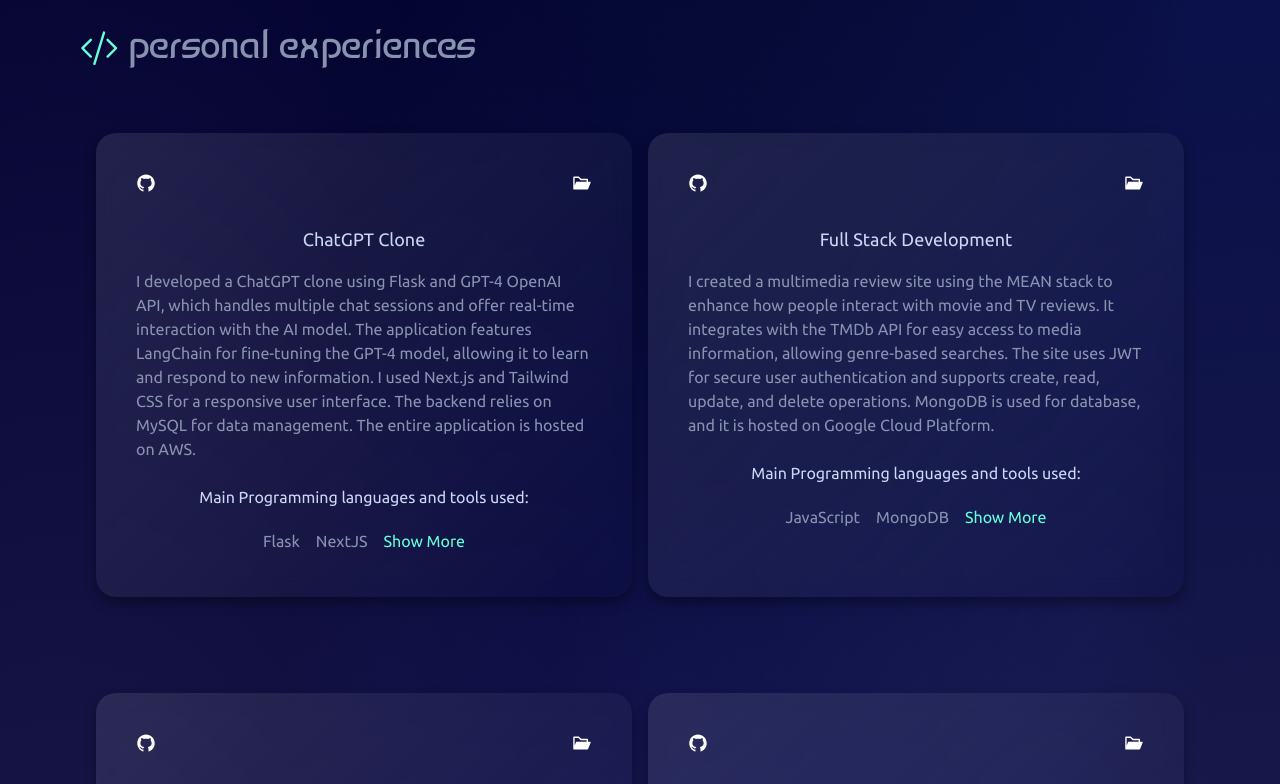
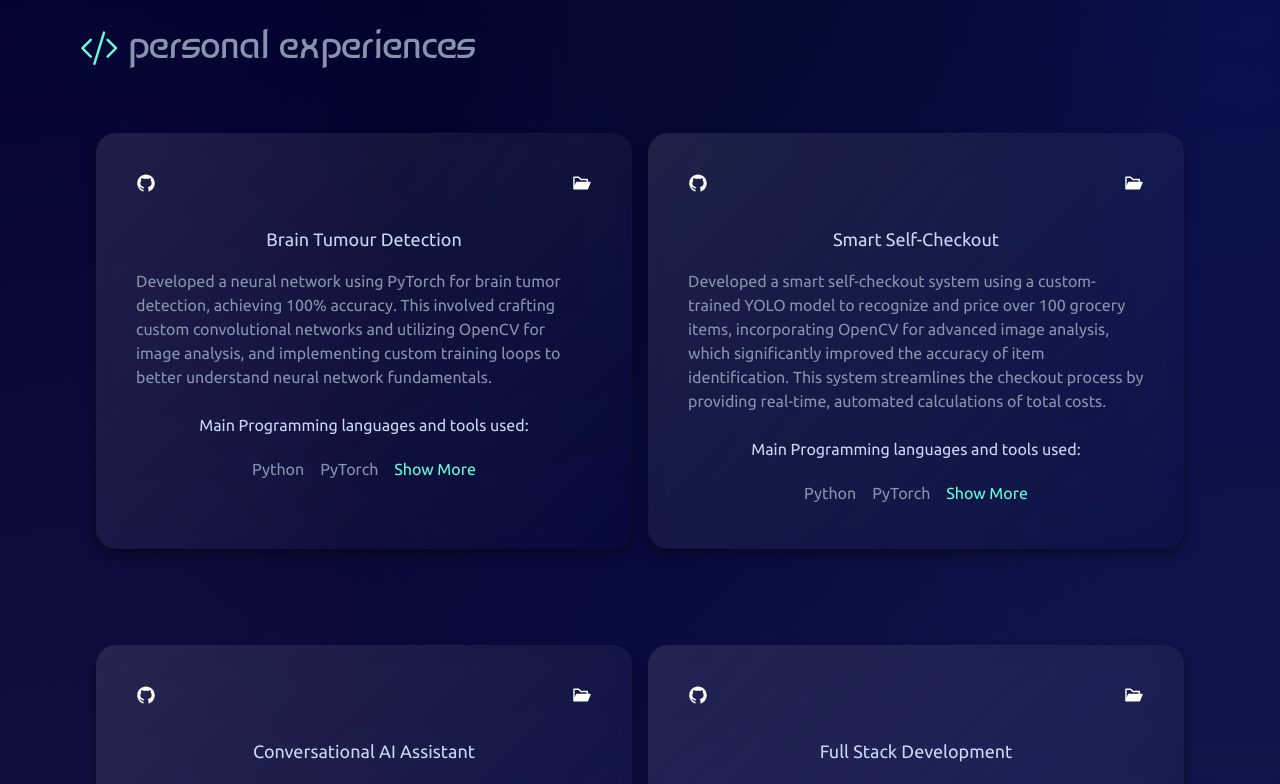
Before and after one commit to gprem09/Portfolio, a Next.js app: page / in a window 1280 px wide. Shown: the part 1460-2244 px from the top of the page. Built offline with nearby package versions, Linux system fonts and the light colour scheme.

Commit message:
updating my website

```diff
--- a/src/app/page.js
+++ b/src/app/page.js
@@ -11,6 +11,8 @@ import { Dialog, Transition } from '@headlessui/react';
 export default function Home() {
   const [scrollProgress, setScrollProgress] = useState(0);
   const [isJumping, setIsJumping] = useState(false);
+  const [isMRIModalOpen, setMRIModalOpen] = useState(false);
+  const [isCheckoutModalOpen, setCheckoutModalOpen] = useState(false);
   const [isCHATGPTModalOpen, setCHATGPTModalOpen] = useState(false);
   const [isFullStackModalOpen, setFullStackModalOpen] = useState(false);
   const [isAngularModalOpen, setAngularModalOpen] = useState(false);
@@ -26,6 +28,23 @@ export default function Home() {
     'Video editing', 'Photo editing', 'VFX',
     'Listen podcast', 'Table tennis', 'Gym'
   ];
+
+  const openMRIModal = () => {
+    setMRIModalOpen(true);
+  };
+
+  const closeMRIModal = () => {
+    setMRIModalOpen(false);
+  };
+
+
+  const openCheckoutModal = () => {
+    setCheckoutModalOpen(true);
+  };
+
+  const closeCheckoutModal = () => {
+    setCheckoutModalOpen(false);
+  };
 
   const openCHATGPTModal = () => {
     setCHATGPTModalOpen(true);
@@ -254,6 +273,117 @@ export default function Home() {
         <h1 className={`fonts project ${!isDarkMode ? 'light-mode-h' : 'textColor'}`}><BsCodeSlash style={{ display: 'inline-block', color: !isDarkMode ? 'rgb(10,25,47)' : '#65FFDA' }} /> personal experiences</h1>
         <div className='grid grid-cols-1 md:grid-cols-2 gap-4 p-4'>
 
+          {/* Brain Tumour */}
+          <div className={`glass p-10 rounded-xl my-10 hover:bg-white hover:bg-opacity-5 transition duration-300 ${!isDarkMode ? 'bg-white' : 'boxColor'}`}>
+            <div className='flex justify-between'>
+              <a href="https://github.com/gprem09/Brain-Tumor-Detection" target="_blank" rel="noopener noreferrer">
+                <AiFillGithub className='text-xl'/>
+              </a>
+              <AiFillFolderOpen className='text-xl'/>
+            </div>
+            <h3 className='text-center text-lg font-medium pt-8 pb-2 titleColor' style={{ color: !isDarkMode ? 'rgb(10,25,47)' : '' }}>
+              Brain Tumour Detection
+            </h3>
+            <p className='py-2 textColor'>
+            Developed a neural network using PyTorch for brain tumor detection, achieving 100% accuracy. This involved crafting custom convolutional networks and utilizing OpenCV for image analysis, and implementing custom training loops to better understand neural network fundamentals.
+            </p>
+            <h4 className='text-center py-4 titleColor' style={{ color: !isDarkMode ? 'rgb(10,25,47)' : '' }}>
+              Main Programming languages and tools used:
+            </h4>
+              <div className='flex justify-center gap-4 textColor'>
+                <p className='py-1'>Python</p>
+                <p className='py-1'>PyTorch</p>
+                <button
+                  className='text-teal-500 hover:text-teal-700 transition duration-300'
+                  onClick={openMRIModal}>
+
+                  <span className={`hidden md:inline ${!isDarkMode ? '' : 'text-custom-cyan'}`} style={{ color: !isDarkMode ? 'rgb(10,25,47)' : '' }}>Show More</span>
+                  <AiOutlineEllipsis className={`text-2xl md:hidden ${!isDarkMode ? '' : 'text-custom-cyan'}`} />
+
+                </button>
+              </div>
+
+
+              <Transition appear show={isMRIModalOpen} as={Fragment}>
+                <Dialog as="div" className="fixed inset-0 z-10 overflow-y-auto" onClose={closeMRIModal}>
+                  <div className="min-h-screen px-4 text-center">
+                    <Dialog.Overlay className="fixed inset-0 bg-black opacity-30" />
+
+                    <span className="inline-block h-screen align-middle" aria-hidden="true">&#8203;</span>
+
+                    <div className="inline-block p-6 my-8 overflow-hidden text-left align-middle transition-all transform bg-custom-gradient shadow-xl rounded-2xl">
+                      <Dialog.Title as="h3" className="text-lg font-medium leading-6 titleColor">
+                        Additional:
+                      </Dialog.Title>
+                      <div className="mt-2 textColor">
+                        <p className='py-1'>OpenCV</p>
+                        <p className='py-1'>Numpy</p>
+                      </div>
+                      <div className="mt-4">
+                        <button type="button" className="text-custom-cyan hover:text-teal-900" style={{ color: !isDarkMode ? 'rgb(10,25,47)' : '' }} onClick={closeMRIModal}>
+                          Close
+                        </button>
+                      </div>
+                    </div>
+                  </div>
+                </Dialog>
+              </Transition>
+          </div>
+
+          {/* Self Checkout */}
+          <div className={`glass p-10 rounded-xl my-10 hover:bg-white hover:bg-opacity-5 transition duration-300 ${!isDarkMode ? 'bg-white' : 'boxColor'}`}>
+            <div className='flex justify-between'>
+              <AiFillGithub className='text-xl'/>
+              <AiFillFolderOpen className='text-xl'/>
+            </div>
+            <h3 className='text-center text-lg font-medium pt-8 pb-2 titleColor' style={{ color: !isDarkMode ? 'rgb(10,25,47)' : '' }}>
+              Smart Self-Checkout
+            </h3>
+            <p className='py-2 textColor'>
+            Developed a smart self-checkout system using a custom-trained YOLO model to recognize and price over 100 grocery items, incorporating OpenCV for advanced image analysis, which significantly improved the accuracy of item identification. This system streamlines the checkout process by providing real-time, automated calculations of total costs.
+            </p>
+            <h4 className='text-center py-4 titleColor' style={{ color: !isDarkMode ? 'rgb(10,25,47)' : '' }}>
+              Main Programming languages and tools used:
+            </h4>
+              <div className='flex justify-center gap-4 textColor'>
+                <p className='py-1'>Python</p>
+                <p className='py-1'>PyTorch</p>
+                <button
+                  className='text-teal-500 hover:text-teal-700 transition duration-300'
+                  onClick={openCheckoutModal}>
+
+                  <span className={`hidden md:inline ${!isDarkMode ? '' : 'text-custom-cyan'}`} style={{ color: !isDarkMode ? 'rgb(10,25,47)' : '' }}>Show More</span>
+                  <AiOutlineEllipsis className={`text-2xl md:hidden ${!isDarkMode ? '' : 'text-custom-cyan'}`} />
+
+                </button>
+              </div>
+
+
+              <Transition appear show={isCheckoutModalOpen} as={Fragment}>
+                <Dialog as="div" className="fixed inset-0 z-10 overflow-y-auto" onClose={closeCheckoutModal}>
+                  <div className="min-h-screen px-4 text-center">
+                    <Dialog.Overlay className="fixed inset-0 bg-black opacity-30" />
+
+                    <span className="inline-block h-screen align-middle" aria-hidden="true">&#8203;</span>
+
+                    <div className="inline-block p-6 my-8 overflow-hidden text-left align-middle transition-all transform bg-custom-gradient shadow-xl rounded-2xl">
+                      <Dialog.Title as="h3" className="text-lg font-medium leading-6 titleColor">
+                        Additional:
+                      </Dialog.Title>
+                      <div className="mt-2 textColor">
+                        <p className='py-1'>OpenCV</p>
+                      </div>
+                      <div className="mt-4">
+                        <button type="button" className="text-custom-cyan hover:text-teal-900" style={{ color: !isDarkMode ? 'rgb(10,25,47)' : '' }} onClick={closeCheckoutModal}>
+                          Close
+                        </button>
+                      </div>
+                    </div>
+                  </div>
+                </Dialog>
+              </Transition>
+          </div>
+
           {/* ChatGPT Clone */}
           <div className={`glass p-10 rounded-xl my-10 hover:bg-white hover:bg-opacity-5 transition duration-300 ${!isDarkMode ? 'bg-white' : 'boxColor'}`}>
             <div className='flex justify-between'>
@@ -263,10 +393,10 @@ export default function Home() {
               <AiFillFolderOpen className='text-xl'/>
             </div>
             <h3 className='text-center text-lg font-medium pt-8 pb-2 titleColor' style={{ color: !isDarkMode ? 'rgb(10,25,47)' : '' }}>
-              ChatGPT Clone
+              Conversational AI Assistant
             </h3>
             <p className='py-2 textColor'>
-            I developed a ChatGPT clone using Flask and GPT-4 OpenAI API, which handles multiple chat sessions and offer real-time interaction with the AI model. The application features LangChain for fine-tuning the GPT-4 model, allowing it to learn and respond to new information. I used Next.js and Tailwind CSS for a responsive user interface. The backend relies on MySQL for data management. The entire application is hosted on AWS.
+            I developed a virtual AI assistant using Flask and GPT-4 OpenAI API, which handles multiple chat sessions and offer real-time interaction with the AI model. The application features LangChain for fine-tuning the GPT-4 model, allowing it to learn and respond to new information. I used Next.js and Tailwind CSS for a responsive user interface. The backend relies on MySQL for data management. The entire application is hosted on AWS.
             </p>
             <h4 className='text-center py-4 titleColor' style={{ color: !isDarkMode ? 'rgb(10,25,47)' : '' }}>
               Main Programming languages and tools used:
```
Also changed, not shown: 1 other file (tests, documents, lock files or other folders).
